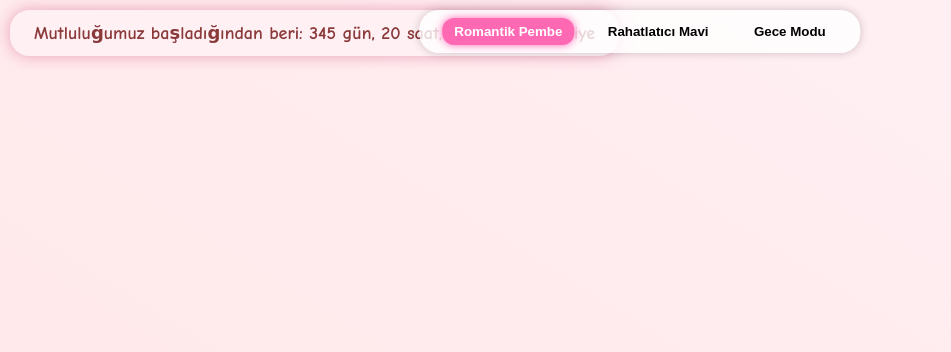
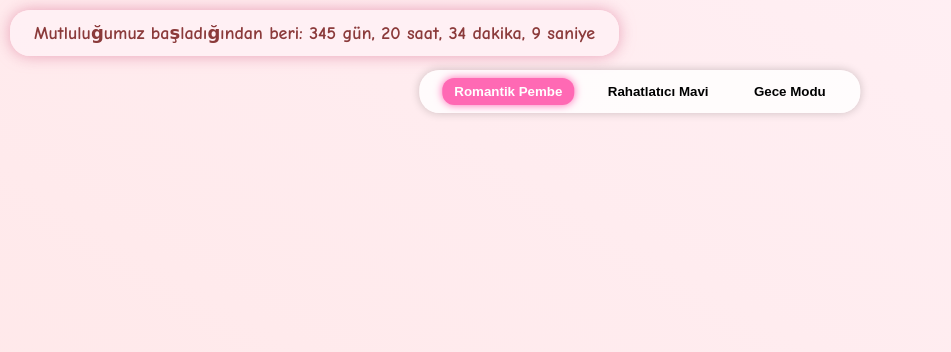
Before and after one commit to isaparlak27/askim-supriz, a plain HTML site: page index.html in a window 1280 px wide. Shown: the top 352 px of the page, without its empty margins (0-951 px from the left). Drawn offline with Linux system fonts and the light colour scheme.

Commit message:
Update index.html

```diff
--- a/index.html
+++ b/index.html
@@ -32,7 +32,7 @@
     }
     #themeSelector {
       position: fixed;
-      top: 10px;
+      top: 70px;
       left: 50%;
       transform: translateX(-50%);
       z-index: 10;
```
